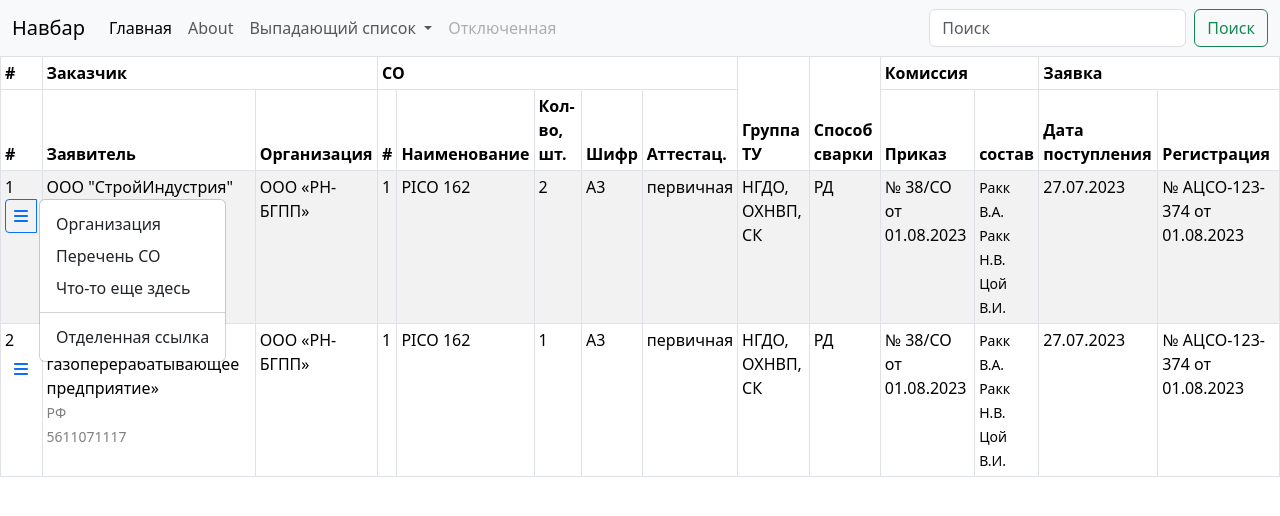
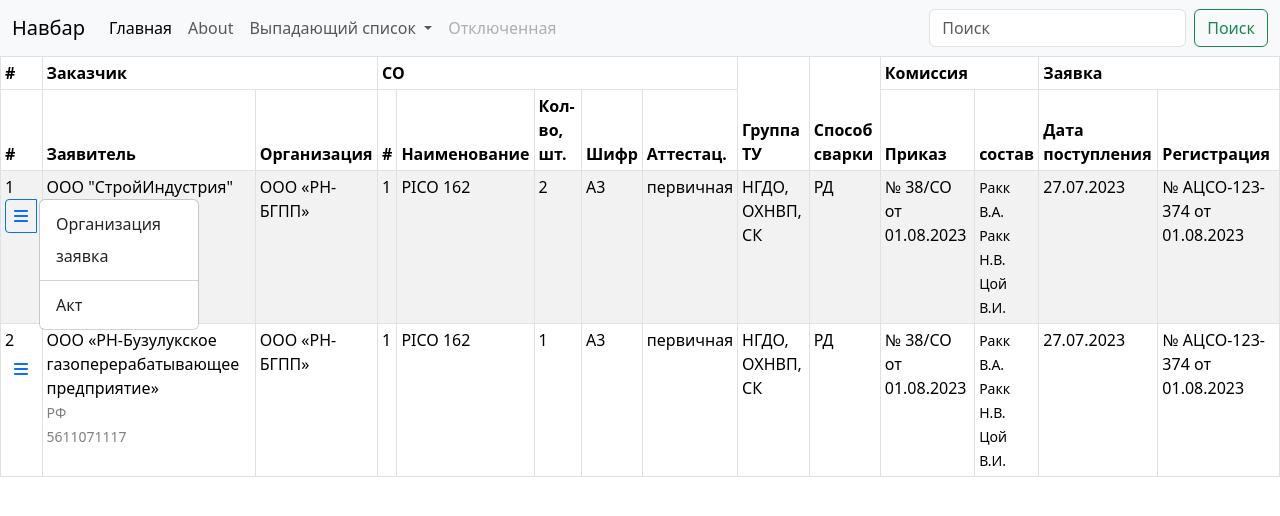
Before and after one commit to tsoyvi/welding_equipment, a Vue app: page / in a window 1280 px wide. Both pictures are taken after a click on the button 21 px from the left and 216 px from the top of the page. Shown: the top 516 px of the page. Built offline with nearby package versions, Linux system fonts and the light colour scheme; what vue3-plugin-bootstrap5 would draw is missing.

Commit message:
24082023

```diff
--- a/src/components/MainTable.vue
+++ b/src/components/MainTable.vue
@@ -30,7 +30,7 @@
                 <td scope="row">
                     1
                     <PopupMenu
-                      :selectedItemPopupMenu = 'selectedItemPopupMenu'
+                      :openWindow  = 'openWindow'
                     />
                 </td>
                 <td>
@@ -86,24 +86,44 @@
             </tbody>
           </table>
 
-    <ModalWindow />
+    <ModalWindow
+      ref="ModalWindow"
+    >
+      <component :is="currentContentWindow"></component>
+    </ModalWindow>
 
 </template>
 
 <script>
+import { markRaw } from 'vue'
+
 import PopupMenu from '@/components/PopupMenu.vue'
 import ModalWindow from '@/components/ModalWindow.vue'
+import FormOrganization from '../components//blocks/FormOrganization.vue'
 
 export default {
-
+  name: 'MainTable',
   components: {
     PopupMenu,
     ModalWindow
+    // FormOrganization
+
   },
+
+  data: () => ({
+    currentContentWindow: null,
+    FormOrganization: markRaw(FormOrganization)
+  }),
 
   methods: {
     selectedItemPopupMenu  () {
       console.log('test')
+    },
+
+    openWindow () {
+      // console.log(selectedPopupItem);
+      // this.currentContentWindow = selectedPopupItem.module
+      this.currentContentWindow = FormOrganization
     }
   }
 }
--- a/src/components/ModalWindow.vue
+++ b/src/components/ModalWindow.vue
@@ -13,7 +13,9 @@
               <button type="button" class="btn-close" data-bs-dismiss="modal" aria-label="Закрыть"></button>
             </div>
             <div class="modal-body">
-              ...
+
+              <slot></slot>
+
             </div>
             <div class="modal-footer">
               <button type="button" class="btn btn-secondary" data-bs-dismiss="modal">Закрыть</button>
@@ -26,6 +28,7 @@
 
 <script>
 export default {
+  name: 'ModalWindow'
 
 }
 </script>
--- a/src/components/PopupMenu.vue
+++ b/src/components/PopupMenu.vue
@@ -5,34 +5,35 @@
     <font-awesome-icon icon="bars" />
   </button>
   <ul class="dropdown-menu">
-    <li>
-      <div class="dropdown-item button_test"
+    <li v-for="(item, index) in POPUP_MENU_ITEMS" :key="index">
+      <div v-if="item.title != '-'"
+        class="dropdown-item button_test"
         data-bs-toggle="modal"
         data-bs-target="#modalWindow"
-        @click="selectedItemPopupMenu()"
-        >Организация
+        @click="openWindow()"
+        >{{item.title}}
       </div>
+      <div v-else><li><hr class="dropdown-divider"></li></div>
     </li>
-    <li>
-        <div class="dropdown-item button_test"
-            data-bs-toggle="modal"
-            data-bs-target="#modalWindow"
-            @click="test()"
-        >Перечень СО
-        </div>
-    </li>
-    <li><a class="dropdown-item" href="#">Что-то еще здесь</a></li>
-    <li><hr class="dropdown-divider"></li>
-    <li><a class="dropdown-item" href="#">Отделенная ссылка</a></li>
+
   </ul>
 </div>
 </template>
 
 <script>
 // import PopupMenu from '@/components/PopupMenu.vue'
+import { mapGetters } from 'vuex'
 
 export default {
-  props: ['selectedItemPopupMenu'],
+  props: ['openWindow'],
+  data: function () {
+    return {
+    }
+  },
+
+  computed: {
+    ...mapGetters(['POPUP_MENU_ITEMS'])
+  },
   methods: {
     /* test () {
       this.selectedItemPopupMenu('test')
--- a/src/store/index.js
+++ b/src/store/index.js
@@ -1,4 +1,6 @@
 import { createStore } from 'vuex'
+
+import popupMenu from './popupMenu'
 
 export default createStore({
   state: {
@@ -10,5 +12,6 @@ export default createStore({
   actions: {
   },
   modules: {
+    popupMenu
   }
 })
--- /dev/null
+++ b/src/store/popupMenu.js
@@ -0,0 +1,27 @@
+export default ({
+  state: {
+    popupMenuitems: [
+      { id: '1', title: 'Организация', module: 'InitialDataSlot' },
+      { id: '2', title: 'заявка', module: '' },
+      { id: '3', title: '-', module: '' },
+      { id: '4', title: 'Акт', module: '' }
+    ]
+  },
+
+  getters: {
+    POPUP_MENU_ITEMS (state) {
+      return state.popupMenuitems
+    }
+
+  },
+
+  mutations: {
+  },
+
+  actions: {
+  },
+
+  modules: {
+  }
+
+})
```
